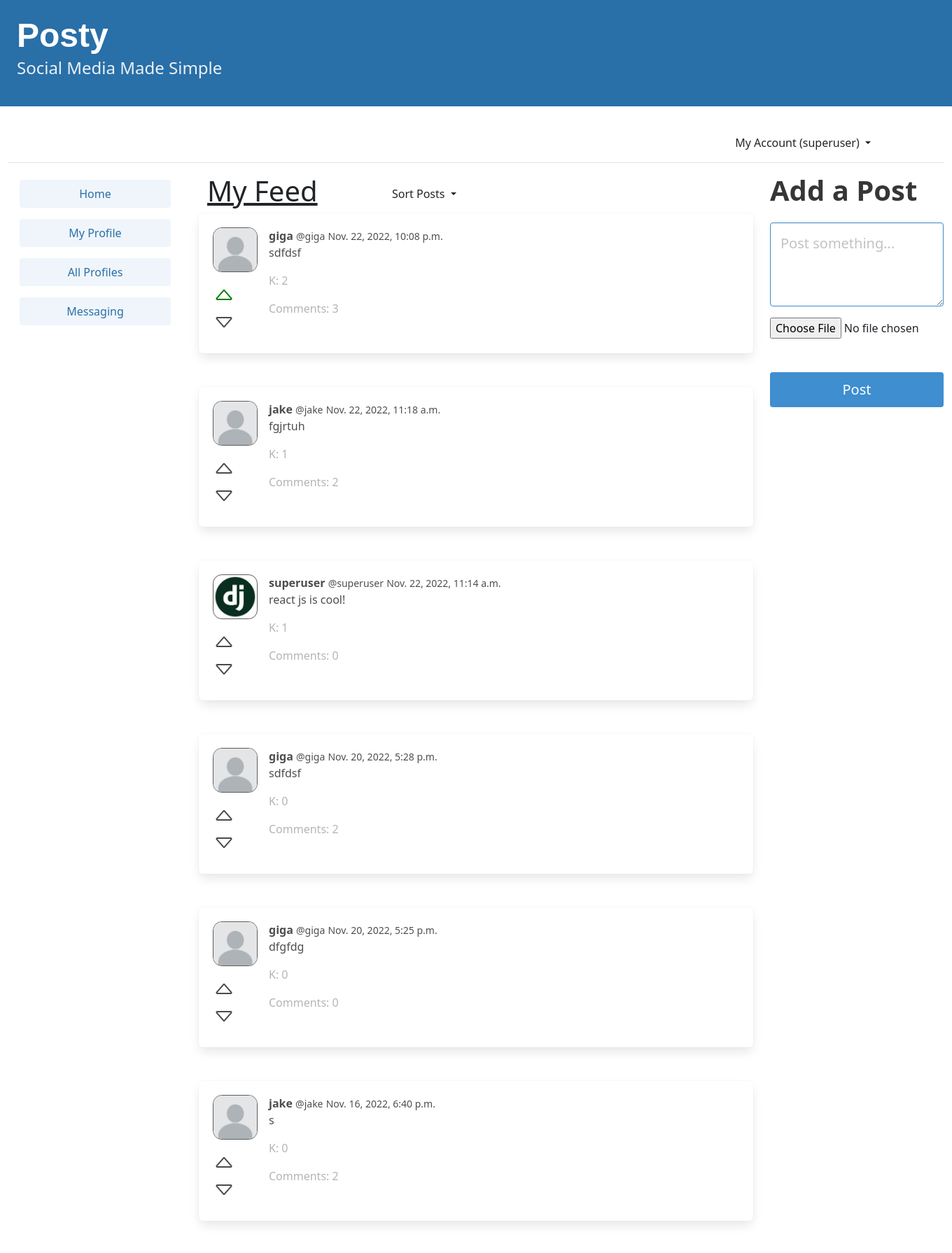
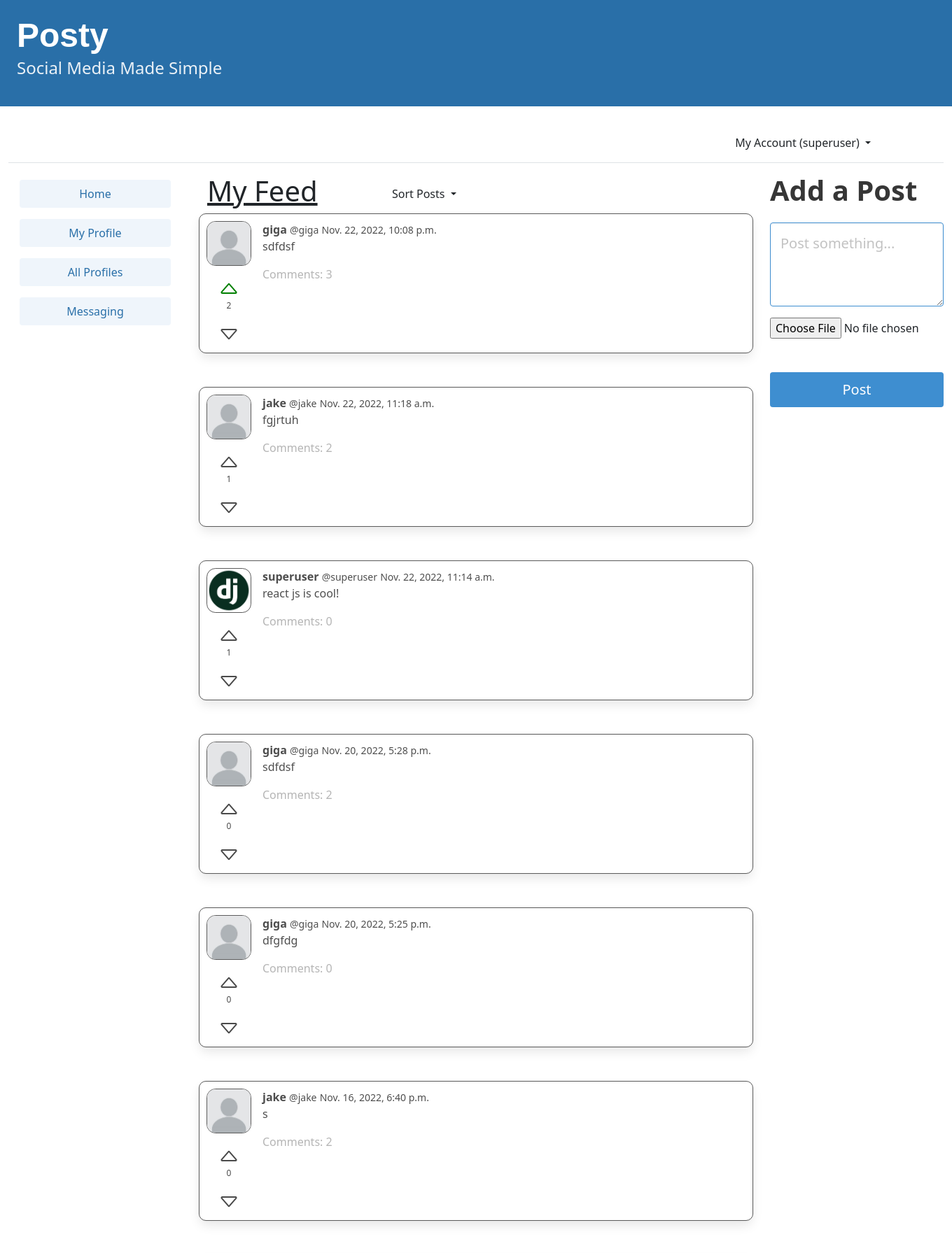
Before and after one commit to cake-dev/posty, a Django app: page / in a window 1360 px wide; the page is wider, and only the part inside the window is pictured. Shown: the top 1791 px of that part at 70% size. Run offline with Django 4.2, Linux system fonts and the light colour scheme; a user stored in the database is signed in; data comes from the database, SQL or seed files in the repository; both versions use the stored data as it was after the commit; some libraries are stand-ins or nearby versions.

Commit message:
dashboard voting working, needs tuning

```diff
--- a/static/css/dashboard.css
+++ b/static/css/dashboard.css
@@ -6,3 +6,19 @@
 .post-body {
     color: rgba(0, 0, 0, 0.699);
 }
+
+.posty-post {
+    background-color: rgb(255, 255, 255);
+    border-radius: 10px;
+    border: 1px solid rgb(92, 92, 92);
+    padding: 10px;
+}
+
+.karma_score {
+    text-align: center;
+    font-size: 12px;
+}
+
+.vote_buttons {
+    text-align: left;
+}
--- a/templates/posty/dashboard.html
+++ b/templates/posty/dashboard.html
@@ -58,7 +58,7 @@
         </div>
         {% comment %} {% for post in posts.all|dictsortreversed:"comment_count" %} {% endcomment %}
         {% for post in posts.all %}
-            <div class="box">
+            <div class="box posty-post">
                 <article class="media">
                     <div class="media-left">
                         <figure class="image is-64x64">
@@ -66,7 +66,8 @@
                                  alt="Image"
                                  class="dashboard_pfp">
                         </figure>
-                        <figure class="image is-24x24">
+                        <div class="col vote_buttons">
+                            <div class="row">
                                 <svg xmlns="http://www.w3.org/2000/svg"
                                      width="32"
                                      height="32"
@@ -77,8 +78,11 @@
                                      onclick="upvoteSVG({{ post.id }},{{ user.id }})">
                                     <path d="M3.204 11h9.592L8 5.519 3.204 11zm-.753-.659 4.796-5.48a1 1 0 0 1 1.506 0l4.796 5.48c.566.647.106 1.659-.753 1.659H3.204a1 1 0 0 1-.753-1.659z"/>
                                 </svg>
-                        </figure>
-                        <figure class="image is-24x24">
+                            </div>
+                            <div class="row">
+                                <p class="karma_score">{{ post.post_karma }}</p>
+                            </div>
+                            <div class="row">
                                 <svg xmlns="http://www.w3.org/2000/svg"
                                      width="32"
                                      height="32"
@@ -89,7 +93,8 @@
                                      onclick="downvoteSVG({{ post.id }},{{ user.id }})">
                                     <path d="M3.204 5h9.592L8 10.481 3.204 5zm-.753.659 4.796 5.48a1 1 0 0 0 1.506 0l4.796-5.48c.566-.647.106-1.659-.753-1.659H3.204a1 1 0 0 0-.753 1.659z"/>
                                 </svg>
-                        </figure>
+                            </div>
+                        </div>
                     </div>
                     <a class="post" href="{% url 'posty:post_detail' post.pk %}">
                         <div class="media-content">
@@ -98,9 +103,16 @@
                                     <strong>{{ post.user.username }}</strong> <small>@{{ post.user.username }}</small> <small>{{ post.created_at }}</small>
                                     <br>
                                     {{ post.body|truncatechars:80 }}
+                                    {% comment %} if post body length less than 1, truncatechars
+                                    {% if post.body|length < 2 %}
+                                        <p>{{ post.body|truncatechars:60 }}</p>
+                                    {% else %}
+                                        {% with body=post.body|wordwrap:50 %}
+                                            <p id="post-text">{{ body }}</p>
+                                        {% endwith %}
+                                    {% endif %} {% endcomment %}
                                 </p>
                                 <span class="is-small has-text-grey-light">
-                                    <p class="post_karma">K: {{ post.post_karma }}</p>
                                     <p class="post_comments">Comments: {{ post.comment_count }}</p>
                                 </span>
                             </div>
```
Also changed, not shown: db.sqlite3. Lines whose indentation alone changed are shown as unchanged.
